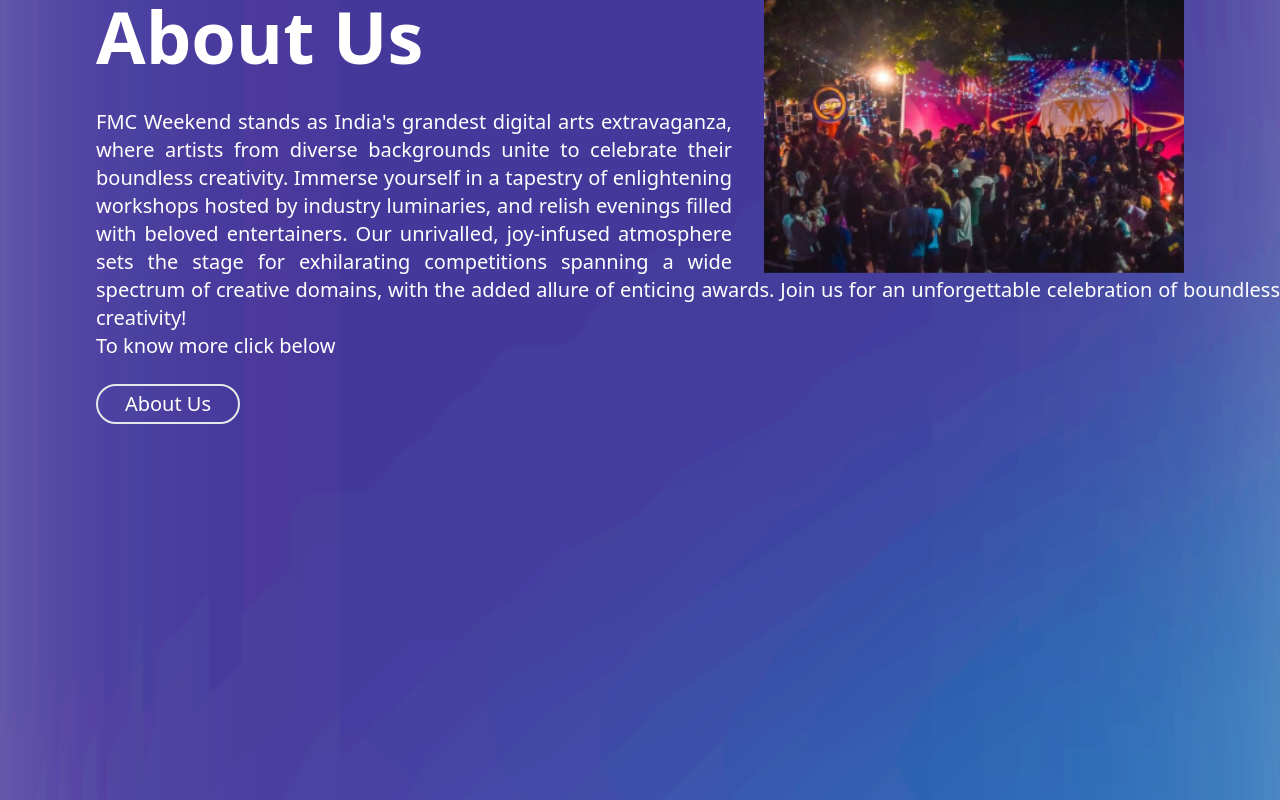
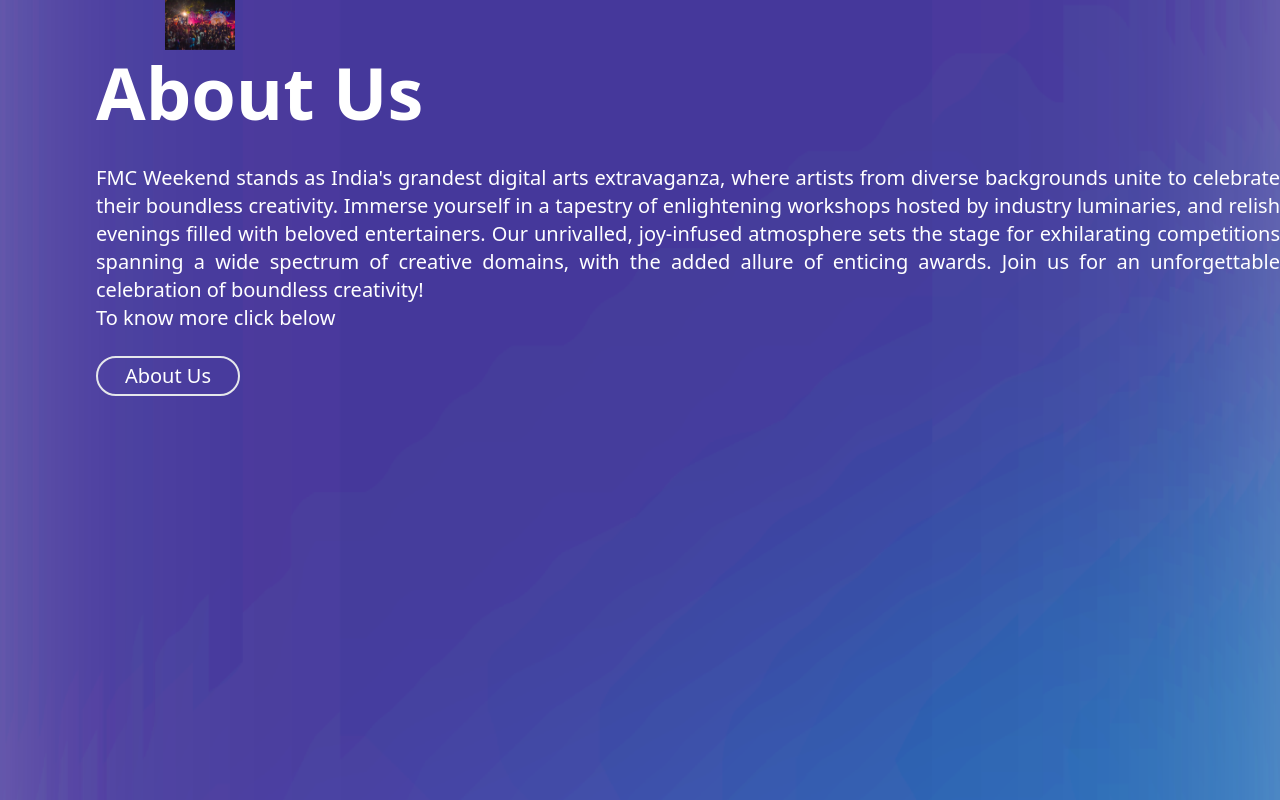
Before and after one commit to soustab10/fmc24-client, a Next.js app: page /landingpage/AboutUs in a window 1280 px wide. Built offline with nearby package versions, Linux system fonts and the light colour scheme; a web font is replaced by a local one.

Commit message:
deployment err

```diff
--- a/src/pages/index.jsx
+++ b/src/pages/index.jsx
@@ -1,4 +1,4 @@
-import Image from 'next/image'
+import Image from "next/legacy/image"
 import { Inter } from 'next/font/google'
 import { Header } from 'next/dist/lib/load-custom-routes'
 const inter = Inter({ subsets: ['latin'] })
--- a/src/pages/landingpage/AboutUs.jsx
+++ b/src/pages/landingpage/AboutUs.jsx
@@ -1,5 +1,5 @@
 import React, { useState, useEffect } from 'react';
-import Image from 'next/image';
+import Image from "next/legacy/image";
 import Link from 'next/link';
 
 const AboutUs = () => {
@@ -45,7 +45,7 @@ const AboutUs = () => {
           <div className="h-426">
 
 
-            <Image className="float-right mr-24 ml-8" src="/aboutuspic.png" alt="logo" objectFit='cover' width={400} height={50} />
+            <Image className="float-right mr-24 ml-8" src="/aboutuspic.png" alt="logo" objectFit='contain' width={400} height={50} />
             <div>
               <p className="text-7xl text-white font-semibold ml-24 mb-9 font-sans">{text3}</p>
               <p className="ml-24 text-white text-xl text-justify">
--- a/src/pages/landingpage/AwardSection.jsx
+++ b/src/pages/landingpage/AwardSection.jsx
@@ -1,5 +1,5 @@
 import React, { useState, useEffect } from "react";
-import Image from "next/image";
+import Image from "next/legacy/image";
 import Link from "next/link";
 // import Classes from "./styles/awardSection.module.css";
 import Marquee from "react-fast-marquee";
--- a/src/pages/landingpage/Competitions.jsx
+++ b/src/pages/landingpage/Competitions.jsx
@@ -1,5 +1,5 @@
 import React , {Component} from 'react';
-import Image from 'next/image';
+import Image from "next/legacy/image";
 
 
 const Competitions = () => {
--- a/src/pages/landingpage/Guests.jsx
+++ b/src/pages/landingpage/Guests.jsx
@@ -3,7 +3,7 @@ import { Container } from "react-bootstrap";
 import Carousel from "react-multi-carousel";
 import Classes from "./styles/Guests.module.css";
 import Link from "next/link";
-import Image from "next/image";
+import Image from "next/legacy/image";
 const textStyleBold = {
   textAlign: "center",
   color: "#FFF",
--- a/src/pages/landingpage/Header.jsx
+++ b/src/pages/landingpage/Header.jsx
@@ -1,6 +1,6 @@
 import React, { useState, useEffect } from "react";
 import Link from "next/link";
-import Image from "next/image";
+import Image from "next/legacy/image";
 // import Classes from "./styles/Header.module.css";
 
 const navbarGlass = {
--- a/src/pages/landingpage/OAT.jsx
+++ b/src/pages/landingpage/OAT.jsx
@@ -1,5 +1,5 @@
 import React, { useState, useEffect } from "react";
-import Image from "next/image";
+import Image from "next/legacy/image";
 import Classes from "./styles/OAT.module.css";
 const text1 = "Live Entertainment Beneath";
 const text2 = "the Sparkling Night Sky!";
--- a/src/pages/landingpage/Sponsors.jsx
+++ b/src/pages/landingpage/Sponsors.jsx
@@ -3,7 +3,7 @@ import { Container } from "react-bootstrap";
 import Carousel from "react-multi-carousel";
 import Classes from "@/styles/Sponsor.module.css";
 import Marquee from "react-fast-marquee";
-import Image from "next/image";
+import Image from "next/legacy/image";
 import "react-multi-carousel/lib/styles.css";
 const Sponsors = () => {
   const strokeTextStyle = {
--- a/src/pages/landingpage/Testimonials.jsx
+++ b/src/pages/landingpage/Testimonials.jsx
@@ -1,5 +1,5 @@
 import React from "react";
-import Image from "next/image";
+import Image from "next/legacy/image";
 import Marquee from "react-fast-marquee";
 import Classes from "./styles/Testimonials.module.css";
 import {} from "@next/font/google";
--- a/src/pages/landingpage/index.jsx
+++ b/src/pages/landingpage/index.jsx
@@ -1,6 +1,6 @@
 
 import React, { useState, useEffect, useRef } from 'react';
-import Image from 'next/image'
+import Image from "next/legacy/image"
 import Link from 'next/link'
 import Classes from '@/styles/LandingPage.module.css';
 import Fade from "react-awesome-reveal"
```
Also changed, not shown: src/pages/login/index.jsx (+2 -7 lines).
